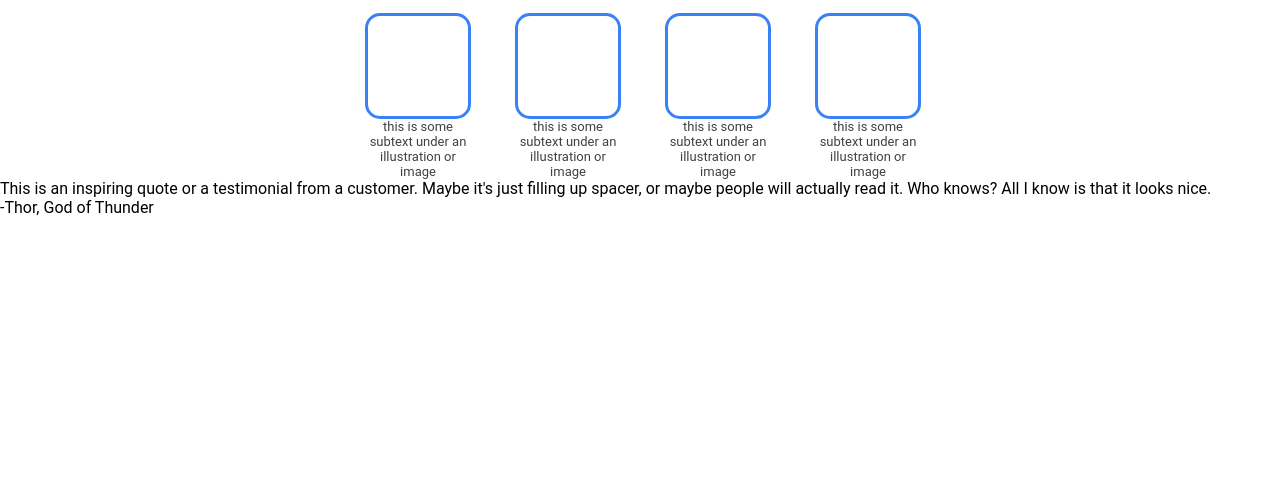
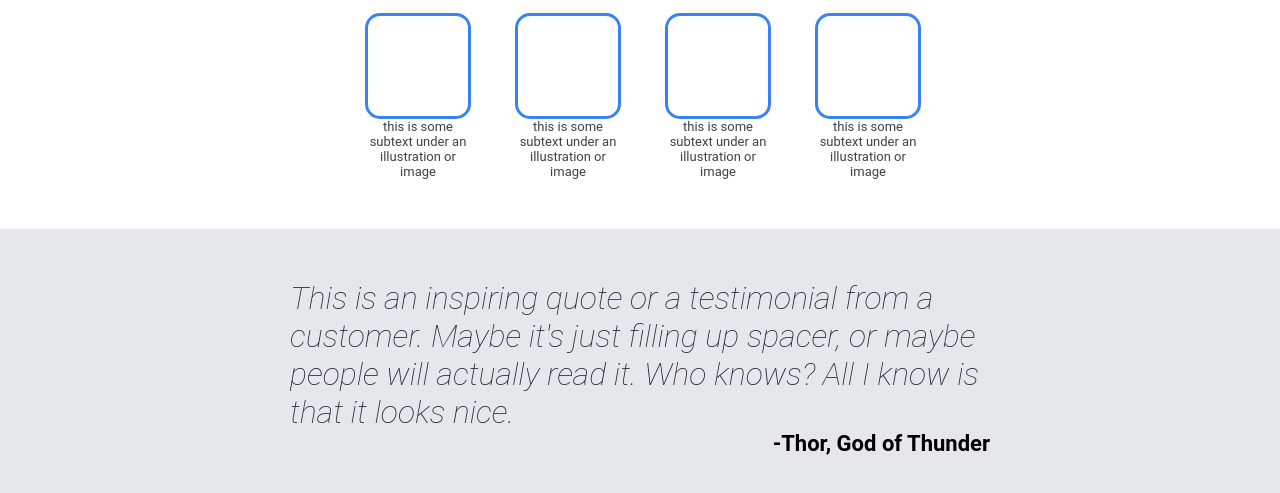
Before and after one commit to HideOnTheBushh/landing-page, a plain HTML site: page index.html in a window 1280 px wide. Shown: the part 343-836 px from the top of the page. Before the commit the page ends 800 px from the top, so only its background shows below. Drawn offline with Linux system fonts and the light colour scheme.

Commit message:
Style quote section and add a container to html

```diff
--- a/index.html
+++ b/index.html
@@ -64,11 +64,13 @@
         </div>
 
         <div class="quote">
-            <div class="quote-text">
-                This is an inspiring quote or a testimonial from a customer. Maybe it's just filling up spacer, or maybe people will actually read it. Who knows? All I know is that it looks nice.
-            </div>
-            <div class="quote-author">
-                -Thor, God of Thunder
+            <div class="quote-content">
+                <div class="quote-text">
+                    This is an inspiring quote or a testimonial from a customer. Maybe it's just filling up spacer, or maybe people will actually read it. Who knows? All I know is that it looks nice.
+                </div>
+                <div class="quote-author">
+                    -Thor, God of Thunder
+                </div>
             </div>
         </div>
 
--- a/style.css
+++ b/style.css
@@ -122,3 +122,36 @@ button,
     color: #404141;
     text-align: center;
 }
+
+/* quote */
+
+.quote {
+    background-color: #e5e7eb;
+    display: flex;
+    justify-content: center;
+    align-items: center;
+    margin-top: 50px;
+}
+
+.quote-content {
+    display: flex;
+    flex-direction: column;
+    justify-content: center;
+    align-items: center;
+    flex-basis: 700px;
+}
+
+.quote-text {
+    color: #1f2937;
+    font-size: 32px;
+    font-style: italic;
+    font-weight: lighter;
+    margin-top: 50px;
+}
+
+.quote-author {
+    font-size: 22px;
+    font-weight: bold;
+    align-self: flex-end;
+    margin-bottom: 50px;
+}
```
